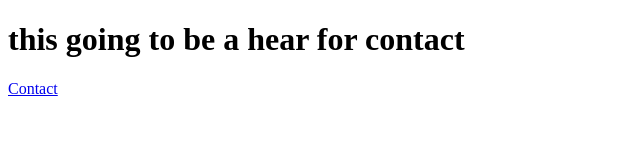
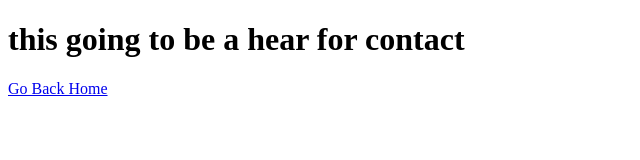
Before and after one commit to GianRobles1519/Protfolio, a plain HTML site: page contact/index.html in a window 1280 px wide. Shown: the full height of the page, 0-640 px from the left. Drawn offline with Linux system fonts and the light colour scheme.

Commit message:
Update index.html

```diff
--- a/contact/index.html
+++ b/contact/index.html
@@ -7,7 +7,7 @@
     <h1>this going to be a hear for contact</h1>
 
     <nav>
-        <a href = "/Users/giancarlorobles/Documents/GitHub/Protfolip/index.html">Contact</a>
+        <a href = "./">Go Back Home</a>
     </nav>
 </body>
 </html>
```
